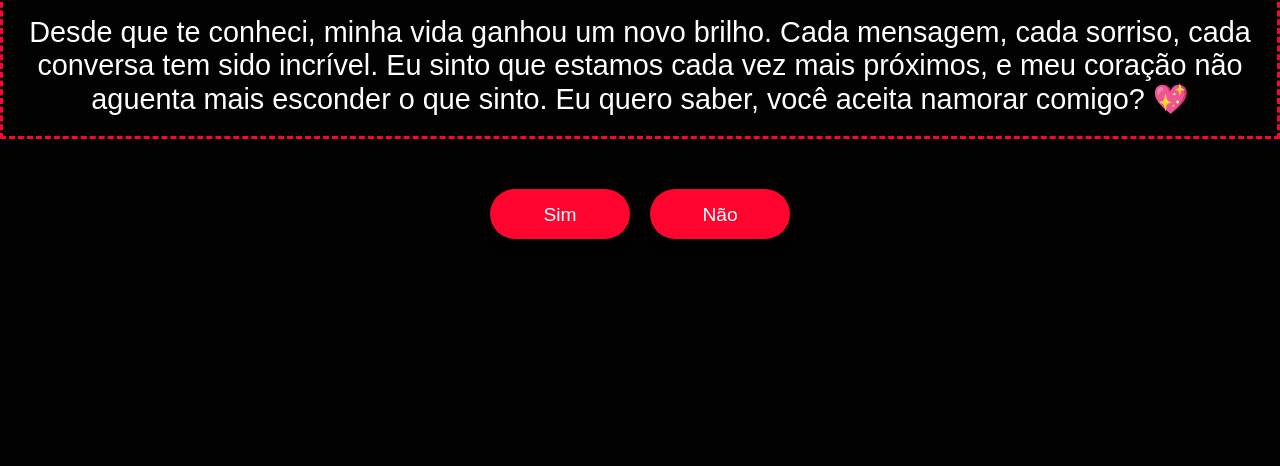
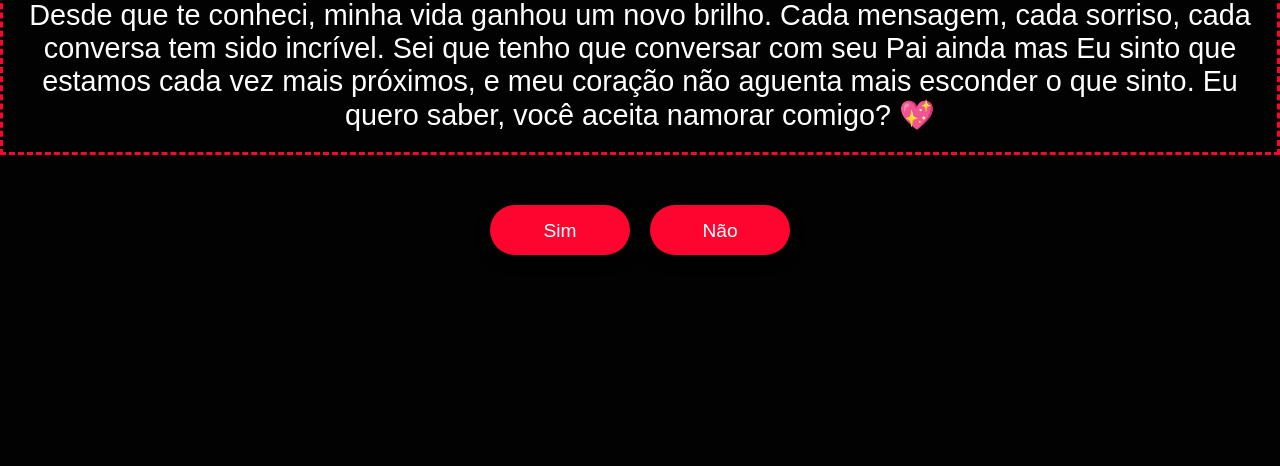
Before and after one commit to bberas2k/surpresa, a plain HTML site: page index.html in a window 1280 px wide. Shown: the part 334-800 px from the top of the page. Drawn offline with Linux system fonts and the light colour scheme.

Commit message:
index.html

```diff
--- a/index.html
+++ b/index.html
@@ -15,7 +15,7 @@
       </h1>
       <p class="heart-border">
         Desde que te conheci, minha vida ganhou um novo brilho. Cada mensagem, cada sorriso,
-        cada conversa tem sido incrível. Eu sinto que estamos cada vez mais próximos, e meu
+        cada conversa tem sido incrível. Sei que tenho que conversar com seu Pai ainda mas Eu sinto que estamos cada vez mais próximos, e meu
         coração não aguenta mais esconder o que sinto. Eu quero saber, você aceita namorar comigo? 💖
       </p>
 
```
